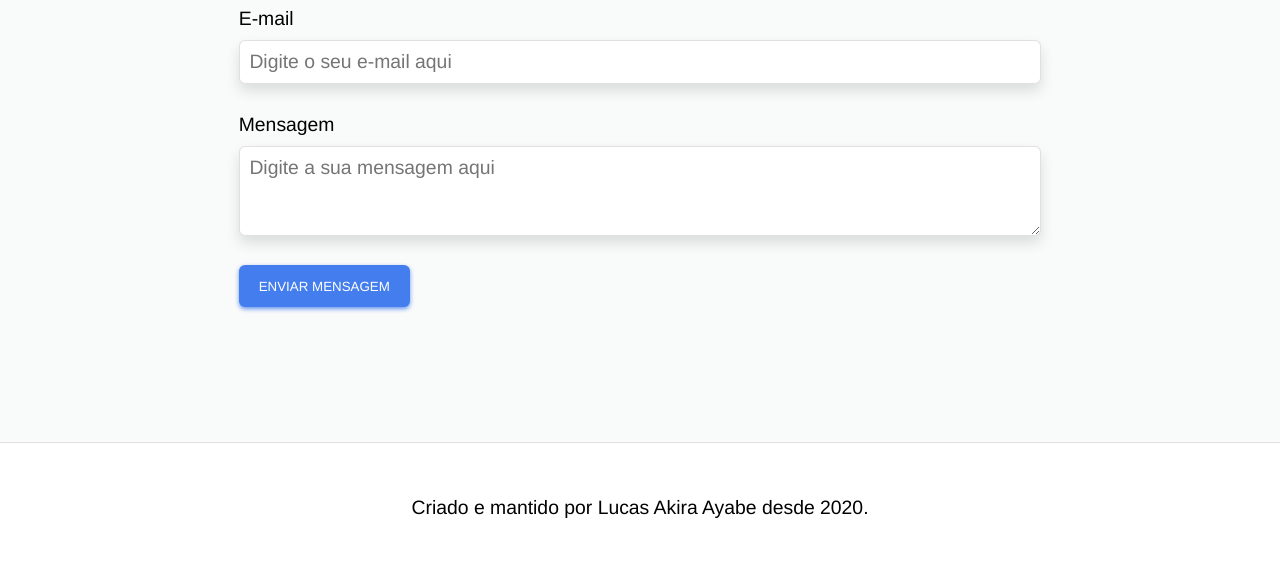
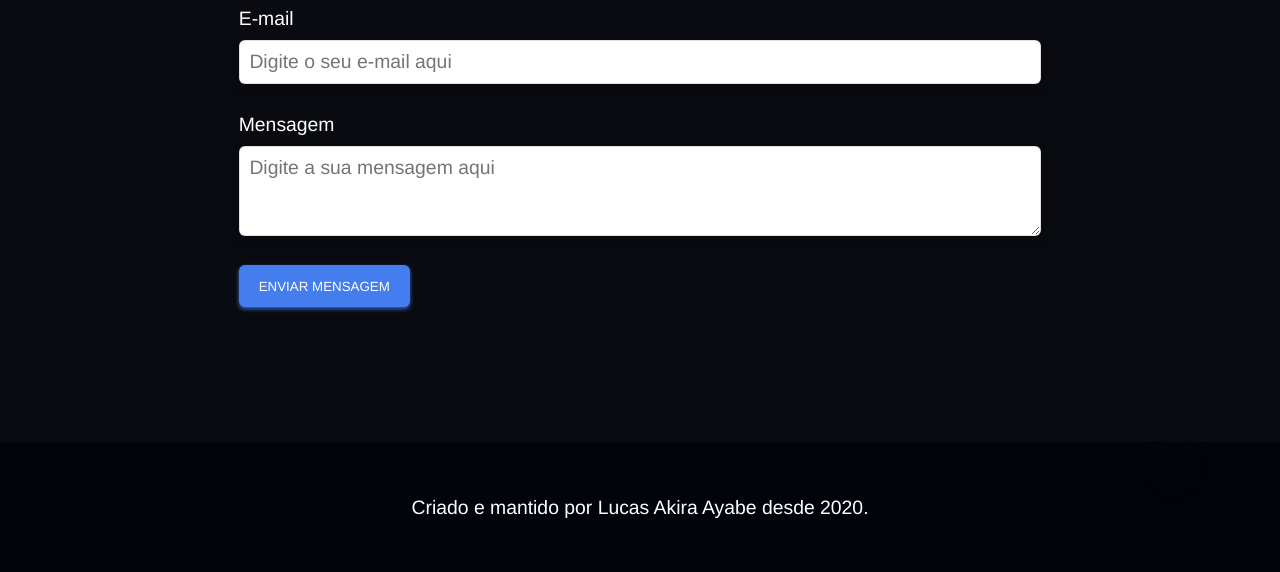
Before and after one commit to Lucas-Ayabe/portifolio, a Gatsby site: page /contact in a window 1280 px wide. Shown: the part 228-800 px from the top of the page. Built offline with nearby package versions, Linux system fonts and the light colour scheme; Gatsby itself is replaced by a stand-in of ours; some packages are replaced by stand-ins of ours.

Commit message:
added dark theme

```diff
--- /dev/null
+++ b/src/components/Footer.js
@@ -0,0 +1,15 @@
+import React from "react"
+import "../styles/footer.css"
+import Container from "./Container"
+
+const Footer = () => {
+  return (
+    <footer className="footer">
+      <Container className="section">
+        Criado e mantido por Lucas Akira Ayabe desde 2020.
+      </Container>
+    </footer>
+  )
+}
+
+export default Footer
--- a/src/components/Layout.js
+++ b/src/components/Layout.js
@@ -4,11 +4,14 @@ import Container from "./Container"
 import Menu from "./Menu"
 import MenuLink from "./MenuLink"
 import MenuToggler from "./MenuToggler"
+import Footer from "./Footer"
+import ThemeToggler from "./ThemeToggler"
 
 export default function Layout({ children }) {
   const [scrollY, setScrollY] = useState(0)
   const [isMenuOpen, setIsMenuOpen] = useState(false)
   const [isMenuFloating, setIsMenuFloating] = useState(false)
+  const [hasDarkTheme, setHasDarkTheme] = useState(true)
 
   const handleScroll = ({ target: { scrollTop } }) => {
     setScrollY(scrollTop)
@@ -16,7 +19,11 @@ export default function Layout({ children }) {
   }
 
   return (
-    <div id="layout" onScroll={handleScroll}>
+    <div
+      id="layout"
+      className={`${hasDarkTheme ? "dark-theme" : ""}`}
+      onScroll={handleScroll}
+    >
       <HeaderBar floating={isMenuFloating}>
         <MenuToggler
           isActive={isMenuOpen}
@@ -29,17 +36,10 @@ export default function Layout({ children }) {
       </HeaderBar>
 
       <Container className="fade section">{children}</Container>
-      <footer
-        style={{
-          background: "#fff",
-          borderTop: "1px solid rgba(0, 0, 0, 0.12)",
-          textAlign: "center",
-        }}
-      >
-        <Container className="section">
-          Criado e mantido por Lucas Akira Ayabe desde 2020.
-        </Container>
-      </footer>
+
+      <ThemeToggler state={hasDarkTheme} onChange={setHasDarkTheme} />
+
+      <Footer />
     </div>
   )
 }
--- /dev/null
+++ b/src/components/ThemeToggler.js
@@ -0,0 +1,18 @@
+import { FontAwesomeIcon } from "@fortawesome/react-fontawesome"
+import React from "react"
+import "../styles/ThemeToggler.css"
+import { faSun, faMoon } from "@fortawesome/free-solid-svg-icons"
+
+const ThemeToggler = ({ onChange, state }) => {
+  return (
+    <button
+      class="theme-toggler [ button -fab ]"
+      onClick={() => onChange(theme => !theme)}
+    >
+      {state && <FontAwesomeIcon size="2x" icon={faMoon} />}
+      {!state && <FontAwesomeIcon size="2x" icon={faSun} />}
+    </button>
+  )
+}
+
+export default ThemeToggler
--- a/src/styles/Card.css
+++ b/src/styles/Card.css
@@ -1,5 +1,5 @@
 .card {
-  background: #fff;
+  background: var(--ui-color-inverted, #fff);
   padding: 1em;
   border-radius: 6px;
   box-shadow: 0 12px 24px rgba(0, 0, 0, 0.3);
--- a/src/styles/HeaderBar.css
+++ b/src/styles/HeaderBar.css
@@ -1,5 +1,5 @@
 .header-bar {
-  background: #fff;
+  background: var(--ui-color-inverted, #fff);
   display: flex;
   align-items: center;
   min-height: 70px;
--- a/src/styles/Menu.css
+++ b/src/styles/Menu.css
@@ -9,7 +9,7 @@
   right: 0;
   height: 100vh;
   opacity: 0;
-  background: #fff;
+  background: var(--ui-color-inverted, #fff);
   z-index: 2;
   transition: top 0.3s ease-in-out, opacity 0.5s ease-in-out;
 }
--- a/src/styles/MenuToggler.css
+++ b/src/styles/MenuToggler.css
@@ -14,7 +14,7 @@
   left: 0;
   width: 100%;
   height: 4px;
-  background: #000;
+  background: var(--ui-color, #000);
   border-radius: 8px;
   transition: top 0.3s ease-in-out, transform 0.3s 0.3s ease-in-out;
 }
--- /dev/null
+++ b/src/styles/ThemeToggler.css
@@ -0,0 +1,8 @@
+.theme-toggler {
+  background-color: #fbc02d;
+  color: var(--ui-color-inverted);
+  position: fixed;
+  right: 10vh;
+  bottom: 10vh;
+  z-index: 888;
+}
--- /dev/null
+++ b/src/styles/footer.css
@@ -0,0 +1,5 @@
+.footer {
+  background: var(--ui-color-inverted, #000);
+  border-top: 1px solid rgba(0, 0, 0, 0.12);
+  text-align: center;
+}
--- a/src/styles/global.css
+++ b/src/styles/global.css
@@ -3,8 +3,13 @@
   --family-heading: Montserrat, Helvetica, Arial, sans-serif;
   --family-monospace: "Fira Code", consolas, monospace;
   --family: Prompt, Helvetica, Arial, sans-serif;
+
   --primary: hsl(220, 83%, 60%);
   --primary-dark: hsl(220, 93%, 50%);
+  --ui-color: #000;
+  --ui-color-inverted: #fff;
+  --ui-background: hsl(220, 10%, 98%);
+
   --vertical-rhythm: 1em;
 }
 
@@ -17,7 +22,6 @@
 
 html,
 body {
-  background: hsl(220, 10%, 98%);
   height: auto;
   max-height: 100vh;
   overflow-y: hidden;
@@ -31,6 +35,8 @@ body {
   height: 100vh;
   scroll-behavior: smooth;
   overflow-y: auto;
+  background: var(--ui-background, hsl(220, 10%, 98%));
+  color: var(--ui-color, #000);
 }
 
 #layout > div {
@@ -140,6 +146,12 @@ a:hover {
   outline: 1px solid rgba(0, 0, 0, 0.3);
 }
 
+.button.-fab {
+  width: 4em;
+  height: 4em;
+  border-radius: 50%;
+}
+
 .button.-primary {
   background: var(--primary);
   box-shadow: 0 2px 4px hsla(220, 83%, 60%, 0.8);
@@ -152,6 +164,13 @@ a:hover {
 
 .button.-primary:active {
   box-shadow: 0 7px 14px hsla(220, 83%, 40%, 0.3);
+}
+
+/* Theme */
+.dark-theme {
+  --ui-color: #fff;
+  --ui-color-inverted: hsl(220, 90%, 2%);
+  --ui-background: hsl(220, 30%, 5%);
 }
 
 /* Trumps */
```
